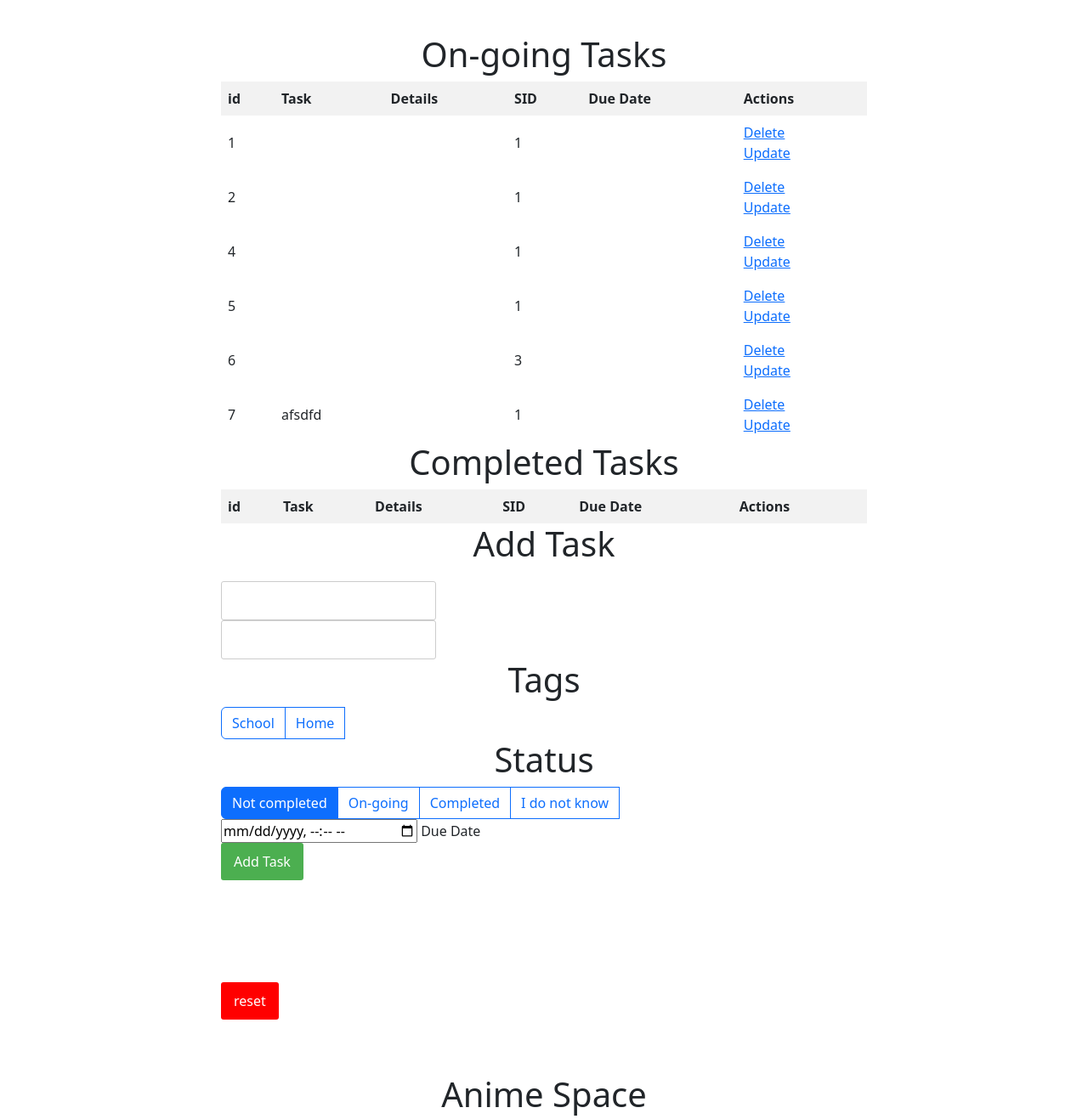
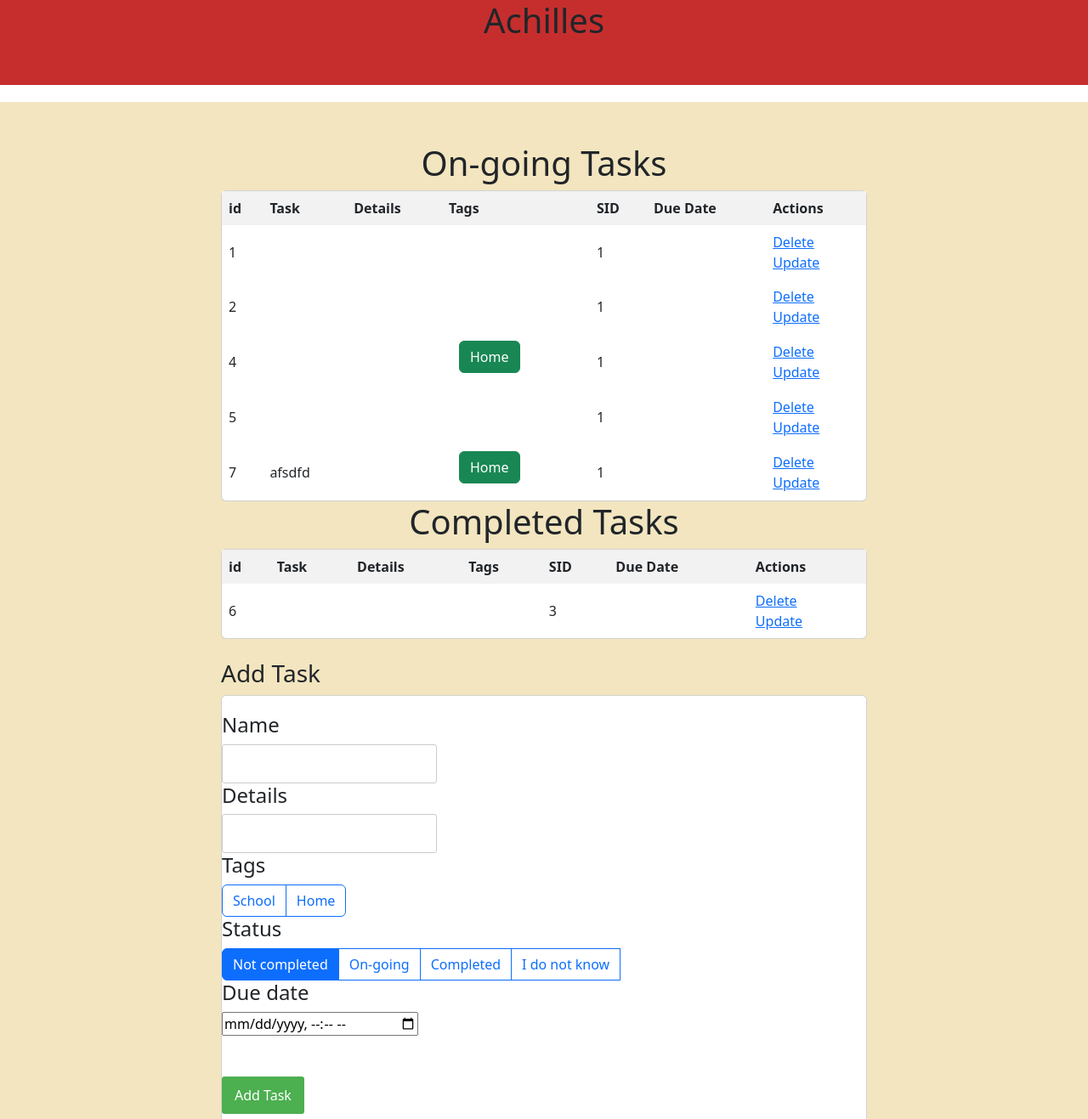
Before and after one commit to nickshen07/sba, a Flask app: page / in a window 1280 px wide. Shown: the top 1317 px of the page at 85% size. Run offline with Flask 3, Linux system fonts and the light colour scheme; data comes from the database, SQL or seed files in the repository; both versions use the stored data as it was after the commit; lists and menus that the app fills with data are empty.

Commit message:
20241013, 19:11

```diff
--- a/Achilles/app.py
+++ b/Achilles/app.py
@@ -7,6 +7,8 @@
 from werkzeug.exceptions import HTTPException
 import json
 import requests
+from datetime import datetime
+import pytz
 
 app = Flask(__name__)
 
@@ -17,6 +19,8 @@
 def index():
     if request.method == "POST":
         if 'reset' in request.form:
+            with open("reset.txt", 'w') as f:
+                f.write(datetime.now(pytz.timezone('Asia/Hong_Kong')).strftime("%Y-%m-%d %H:%M:%S"))
             reset()
             return redirect('/')
         print(request.form)
@@ -25,20 +29,28 @@
         opt = request.form['opt']
         date = request.form['date']
         query = f"INSERT INTO Tasks (Name, Details, SID, DDate) VALUES ('{con}', '{det}', {opt}, '{date}')"
-        print(query)
         try:
             raw(query)
+            tk = raww("SELECT MAX(TID) FROM Tasks")
+            tk = tk[0][0]
+            for i in request.form:
+                if 'tag' in i:
+                    tq = f"INSERT INTO TT (TkID, TgID) VALUES ({tk}, {request.form[i]})"
+                    raw(tq)
             return redirect('/')
         except:
             return render_template('error.html', s="invalid input")
     else:
         setup()
         init()
-        uncom = raww("SELECT * FROM Tasks WHERE SID <> 2")
-        com = raww("SELECT * FROM Tasks WHERE SID = 2")
+        uncom = raww("SELECT * FROM Tasks WHERE SID <> 3")
+        com = raww("SELECT * FROM Tasks WHERE SID = 3")
         tags = raww("SELECT * FROM Tags")
         status = raww("SELECT * FROM Status")
-        return render_template('index.html', uncom = uncom, com = com, url=get_girl(), tags=tags, status=status)
+        tt = raww("SELECT * FROM TT")
+        with open("reset.txt", 'r') as f:
+            last = f.read()
+        return render_template('index.html', uncom = uncom, com = com, url=get_girl(), tags=tags, status=status, last=last, tt=tt)
 
 @app.route('/delete/<int:id>')
 def delete(id):
@@ -52,19 +64,30 @@
 @app.route('/update/<int:id>', methods=['GET', 'POST'])
 def update(id):
     if request.method == 'POST':
-        b = 1 if 'status' in request.form else 0
-        query = f"UPDATE Tasks SET Name = '{request.form['content']}', Status = {b} WHERE TID = {id}"
+        con = request.form['con']
+        det = request.form['det']
+        opt = request.form['opt']
+        date = request.form['date']
+        query = f"UPDATE Tasks SET Name = '{con}', Details = '{det}', SID = {opt}, DDate = '{date}' WHERE TID = {id}"
         try:
             raw(query)
+            raw(f"DELETE FROM TT WHERE TkID = {id}")
+            for i in request.form:
+                if 'tag' in i:
+                    tq = f"INSERT INTO TT (TkID, TgID) VALUES ({id}, {request.form[i]})"
+                    raw(tq)
             return redirect('/')
         except:
             return "There was an error"
     else:
         item = raww(f"SELECT * FROM Tasks WHERE TID = {id}")
+        status = raww("SELECT * FROM Status")
+        item = item[0]
+        tags = raww("SELECT * FROM Tags")
+        tt = raww("SELECT * FROM TT")
         if len(item) == 0:
             return render_template('error.html', s="Task ID invalid")
-        item = item[0]
-        return render_template('update.html', item=item)
+        return render_template('update.html', item=item, status=status, tags=tags,tt=tt)
 
 @app.errorhandler(HTTPException)
 def handleError(err):
--- a/Achilles/requirements.txt
+++ b/Achilles/requirements.txt
@@ -4,3 +4,4 @@
 pymysql
 mysql-connector
 requests
+pytz
--- /dev/null
+++ b/Achilles/reset.txt
@@ -0,0 +1 @@
+2024-10-13 18:24:21
--- a/Achilles/templates/base.html
+++ b/Achilles/templates/base.html
@@ -6,19 +6,18 @@
     <meta name="viewport" content="width=device-width, initial-scale=1.0">
     <meta http-equiv="X-UA-Compatible" content="ie=edge">
     <link rel="stylesheet" href="{{ url_for('static', filename='css/main.css') }}">
-    <link href="https://cdn.jsdelivr.net/npm/bootstrap@5.3.3/dist/css/bootstrap.min.css" rel="stylesheet"
-        integrity="sha384-QWTKZyjpPEjISv5WaRU9OFeRpok6YctnYmDr5pNlyT2bRjXh0JMhjY6hW+ALEwIH" crossorigin="anonymous">
+    <link href="https://cdn.jsdelivr.net/npm/bootstrap@5.3.3/dist/css/bootstrap.min.css" rel="stylesheet">
     {% block head %}{% endblock %}
 </head>
 
 <body>
-    {% block body %}{% endblock %}
-    <script src="https://cdn.jsdelivr.net/npm/@popperjs/core@2.11.8/dist/umd/popper.min.js"
-        integrity="sha384-I7E8VVD/ismYTF4hNIPjVp/Zjvgyol6VFvRkX/vR+Vc4jQkC+hVqc2pM8ODewa9r"
-        crossorigin="anonymous"></script>
-    <script src="https://cdn.jsdelivr.net/npm/bootstrap@5.3.3/dist/js/bootstrap.min.js"
-        integrity="sha384-0pUGZvbkm6XF6gxjEnlmuGrJXVbNuzT9qBBavbLwCsOGabYfZo0T0to5eqruptLy"
-        crossorigin="anonymous"></script>
+    <div style="background-color: #C62E2E; height: 100px">
+        <h1 class="center">Achilles</h1>
+    </div>
+    <div style="background-color: #F2E5BF">
+        {% block body %}{% endblock %}
+        <script src="https://cdn.jsdelivr.net/npm/bootstrap@5.3.3/dist/js/bootstrap.min.js"></script>
+    </div>
 </body>
 
 </html>
--- a/Achilles/templates/index.html
+++ b/Achilles/templates/index.html
@@ -5,14 +5,16 @@
 {% endblock %}
 
 {% block body %}
-<div class="content">
+<div class="content pt-5">
+
     <h1>On-going Tasks</h1>
-
+    <div class="card">
         <table>
             <tr>
                 <th>id</th>
                 <th>Task</th>
                 <th>Details</th>
+                <th>Tags</th>
                 <th>SID</th>
                 <th>Due Date</th>
                 <th>Actions</th>
@@ -22,6 +24,15 @@
                 <td>{{i[0]}}</td>
                 <td>{{i[1]}}</td>
                 <td>{{i[2]}}</td>
+                <td>
+                    <div class="container">
+                        {% for j in tt%}
+                        {% if i[0] ==j[0]%}
+                        <button type="button" class="btn btn-success">{{tags[j[1]-1][1]}}</button>
+                        {% endif %}
+                        {% endfor %}
+                    </div>
+                </td>
                 <td>{{i[3]}}</td>
                 <td>{{i[4]}}</td>
                 <td>
@@ -32,14 +43,16 @@
             </tr>
             {% endfor %}
         </table>
+    </div>
 
     <h1>Completed Tasks</h1>
-
+    <div class="card">
         <table>
             <tr>
                 <th>id</th>
                 <th>Task</th>
                 <th>Details</th>
+                <th>Tags</th>
                 <th>SID</th>
                 <th>Due Date</th>
                 <th>Actions</th>
@@ -49,6 +62,15 @@
                 <td>{{i[0]}}</td>
                 <td>{{i[1]}}</td>
                 <td>{{i[2]}}</td>
+                <td>
+                    <div class="container">
+                        {% for j in tt%}
+                        {% if i[0] ==j[0]%}
+                        <button type="button" class="btn btn-success">{{tags[j[1]-1][1]}}</button>
+                        {% endif %}
+                        {% endfor %}
+                    </div>
+                </td>
                 <td>{{i[3]}}</td>
                 <td>{{i[4]}}</td>
                 <td>
@@ -59,54 +81,59 @@
             </tr>
             {% endfor %}
         </table>
-
-
-    <h1>Add Task</h1>
-
+    </div>
+    <br />
+    <h3>Add Task</h3>
+    <div class="card">
         <form action="/" method="POST">
+            <h4>Name</h4>
             <input type="text" name="con" id="content">
             <br />
+            <h4>Details</h4>
             <input type="text" name="det" id="det">
             <br />
-        <h1>Tags</h1>
+            <h4>Tags</h4>
             <div class="btn-group" role="group" aria-label="Basic checkbox toggle button group">
-            {% for i in tags %}
-            <input type="checkbox" class="btn-check" name="tag" id="tag{{i[0]}}" value="{{i[0]}}" autocomplete="off">
-            <label class="btn btn-outline-primary" for="tag{{i[0]}}">{{i[1]}}</label>
-            <br />
+                {% for tag in tags %}
+                <input type="checkbox" class="btn-check" name="tag{{tag[0]}}" value="{{tag[0]}}" id="btncheck{{tag[0]}}"
+                    autocomplete="off">
+                <label class="btn btn-outline-primary" for="btncheck{{tag[0]}}">{{tag[1]}}</label>
                 {% endfor %}
             </div>
-        <h1>Status</h1>
+            <h4>Status</h4>
             <div class="btn-group" role="group" aria-label="Basic radio toggle button group">
                 {% for i in status %}
                 {% if i[0] == 1 %}
                 <input type="radio" class="btn-check" name="opt" id="status{{i[0]}}" value="{{i[0]}}" autocomplete="off"
                     checked>
                 {% else %}
-            <input type="radio" class="btn-check" name="opt" id="status{{i[0]}}" value="{{i[0]}}" autocomplete="off">
+                <input type="radio" class="btn-check" name="opt" id="status{{i[0]}}" value="{{i[0]}}"
+                    autocomplete="off">
                 {% endif %}
                 <label class="btn btn-outline-primary" for="status{{i[0]}}">{{i[1]}}</label>
                 <br />
                 {% endfor %}
             </div>
             <br />
+            <h4>Due date</h4>
             <input type="datetime-local" name="date" id="deadline">
-        <label for="deadline">Due Date</label>
+            <br />
+            <br />
             <br />
             <input type="submit" value="Add Task">
             <br />
             <br />
+    </div>
     <br />
     <br />
-        <br />
-        <br />
+    <p>Last reset: {{last}}</p>
     <input type="submit" style="background-color:red;" name="reset" value="reset">
     </form>
 
 </div>
 
 <br />
-<h1> Anime Space </h1>
+<h1> SFW Anime Space </h1>
 <img src="{{url}}" alt="girl pic" class="center">
 
 {% endblock %}
```
Also changed, not shown: Achilles/templates/update.html (+32 -8 lines), Achilles/info.db. Lines whose indentation alone changed are shown as unchanged.
